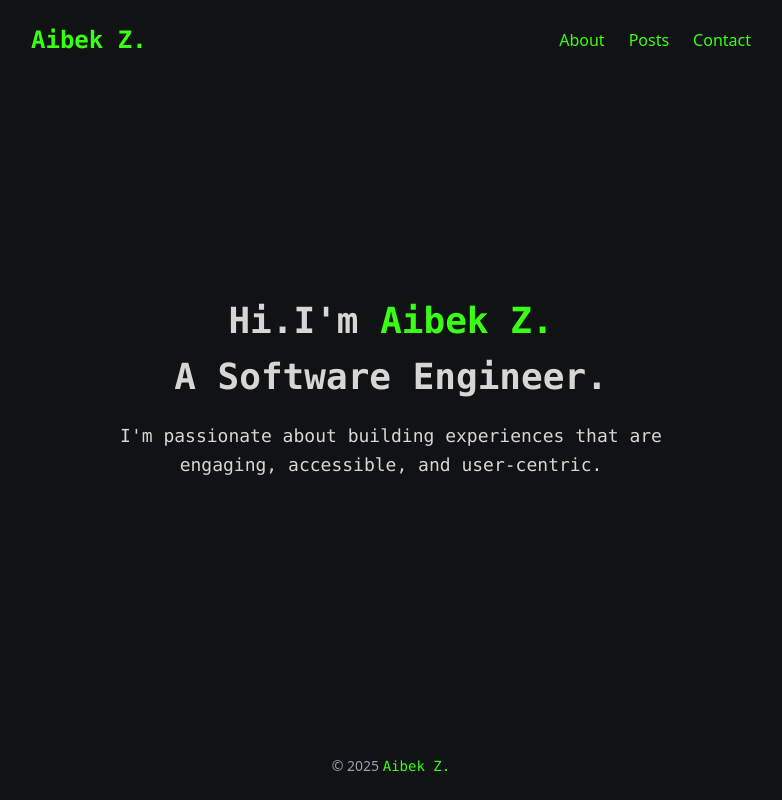
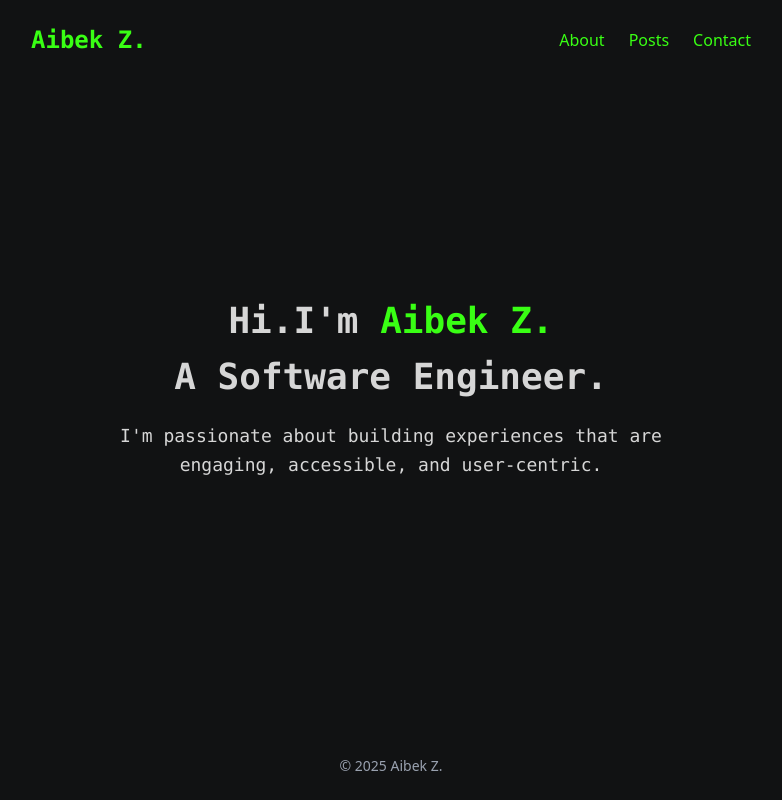
Before and after one commit to aibekz/portfolio, a React (Vite) app: page / in a window 1280 px wide. Shown: the whole page, without its empty margins (249-1031 px from the left). Built offline with nearby package versions, Linux system fonts and the light colour scheme; no server answers; a web font is replaced by a local one.

Commit message:
Update footer

```diff
--- a/src/components/Footer.jsx
+++ b/src/components/Footer.jsx
@@ -6,7 +6,7 @@ export default function Footer() {
     <footer>
       <div className="max-w-3xl mx-auto p-6 flex flex-col items-center justify-center space-y-4">
         <p className="text-sm text-gray-400">
-          &copy; {new Date().getFullYear()} <Link to="/" className="font-mono text-sm text-accent hover:underline"> {siteConfig.author.name}</Link>
+          &copy; {new Date().getFullYear()} {siteConfig.author.name}
         </p>
       </div>
     </footer>
```
